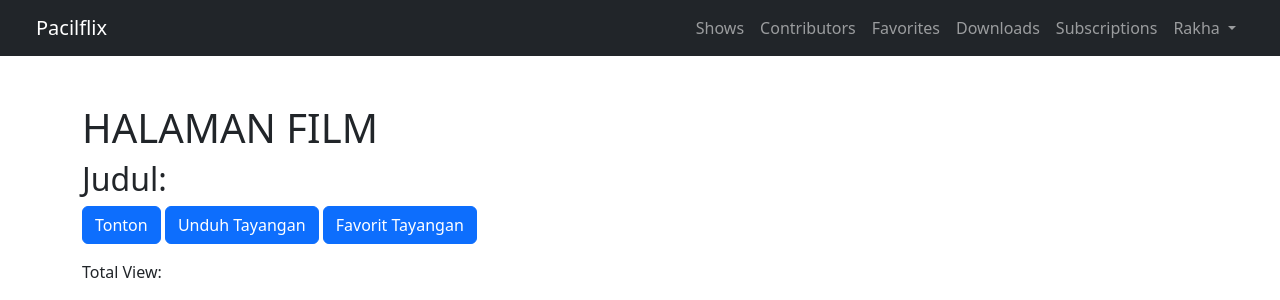
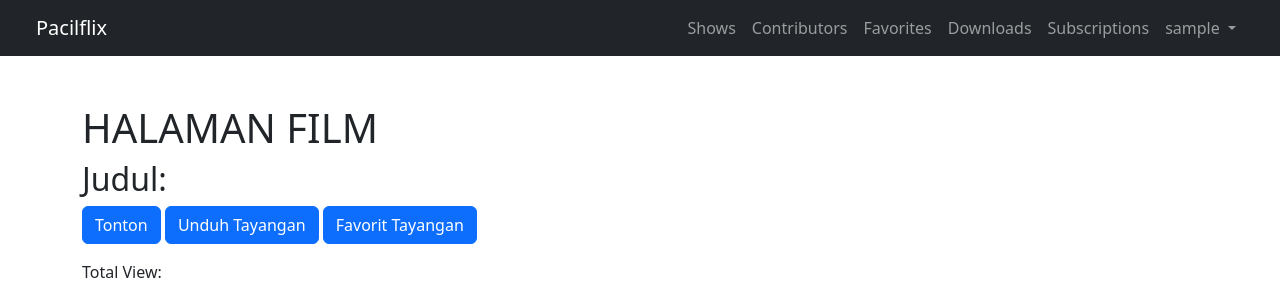
Before and after one commit to basdat-a4/Pacilflix, a Django app: template main/templates/film.html in a window 1280 px wide. Shown: the top 300 px of the page. Run offline with Django 5.2, Linux system fonts and the light colour scheme; the template is opened without the code that fills it: most values are stand-ins (such as "Sample title", 1, 10 or a date in 2020).

Commit message:
Update (TK3) : Repair Navbar for each feature

```diff
--- a/main/templates/navbar-user.html
+++ b/main/templates/navbar-user.html
@@ -23,7 +23,7 @@
 				</li>
 				<li class="nav-item dropdown">
 					<a class="nav-link dropdown-toggle" href="#" id="navbarDropdown" role="button" data-bs-toggle="dropdown" aria-expanded="false">
-						Rakha
+						{{username}}
 					</a>
 					<ul class="dropdown-menu" aria-labelledby="navbarDropdown">
 						<li><a class="dropdown-item" href="">Logout</a></li>
```
